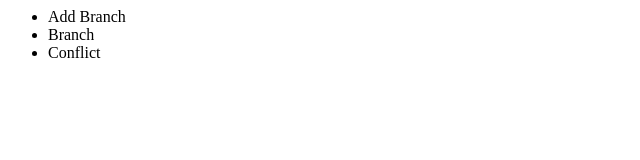
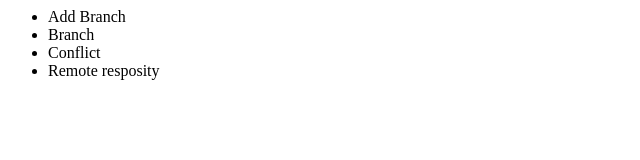
Before and after one commit to joobabo1/opentutorials_git_cj, a plain HTML site: page index.html in a window 1280 px wide. Shown: the whole page, without its empty margins (0-640 px from the left). Drawn offline with Linux system fonts and the light colour scheme.

Commit message:
Add remote repository

```diff
--- a/index.html
+++ b/index.html
@@ -10,6 +10,7 @@
 			<li>Add Branch</li>
 			<li>Branch</li>
 			<li>Conflict</li>
+			<li>Remote resposity</li>
 		</ul>
 	</body>
 </html>
```
